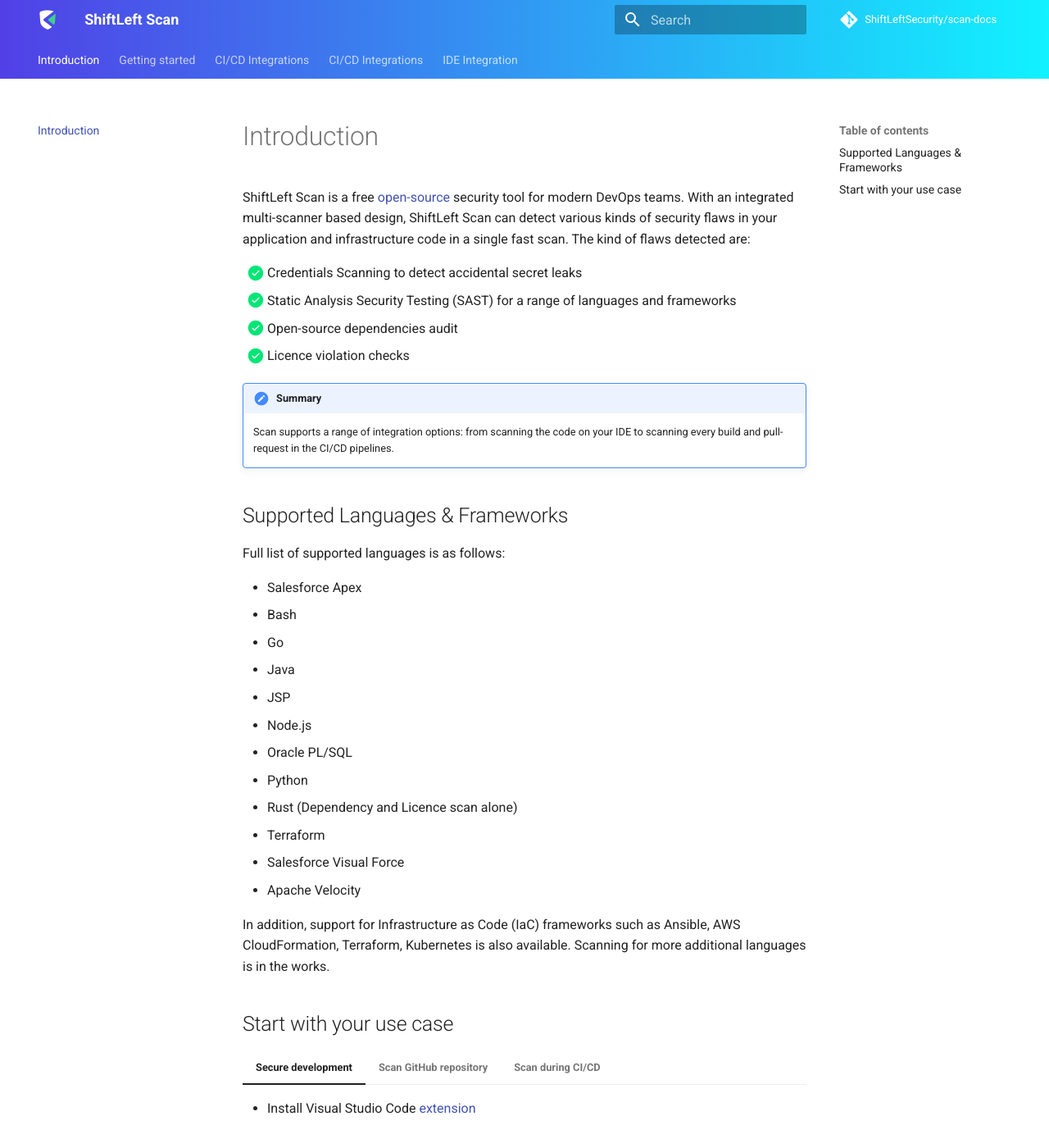
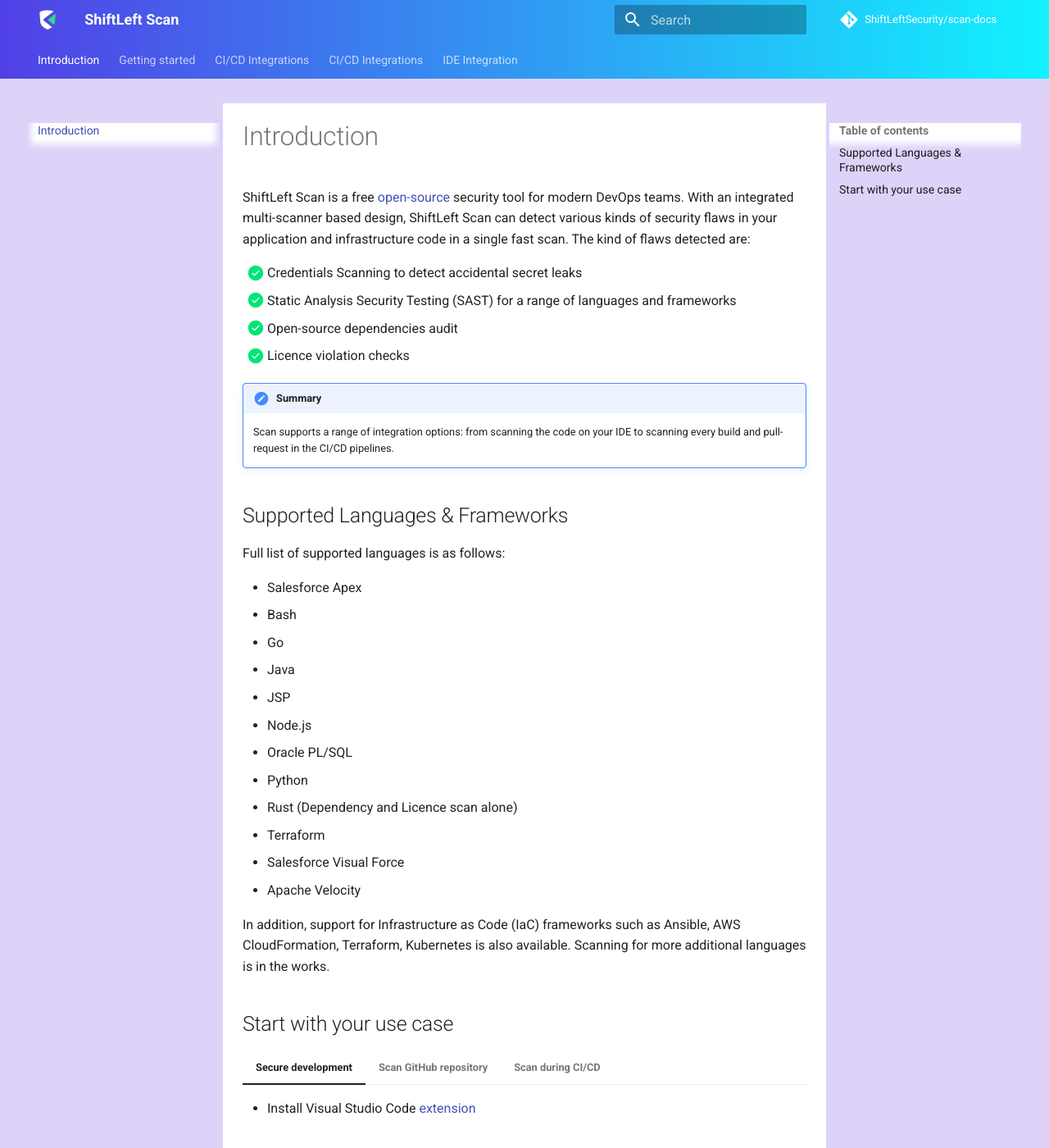
Before and after one commit to ShiftLeftSecurity/scan-docs, an MkDocs documentation site: the page built from docs/index.md, in a window 1280 px wide and 1400 px high. Shown: the whole window at 82% size. Built offline with MkDocs 1.6.1 and Material for MkDocs 9.7.7, drawn with Linux system fonts in a browser that asks for light colours; comment, search, counter and statistics services are not loaded.

Commit message:
fix: updated background, footer colors

```diff
--- a/docs/css/custom.css
+++ b/docs/css/custom.css
@@ -7,6 +7,18 @@
   background: linear-gradient(to right, #5140e6 0, #11f2ff 100%);
 }
 
+.md-content {
+  background-color: #fff;
+}
+
 .md-footer {
-  background-color: #303284;
+  background-color: #272879;
 }
+
+.md-content {
+  max-width: calc(100% - 5.1rem * 2);
+}
+
+.md-main {
+  background-color: rgba(87, 37, 225, 0.2);
+}
```
